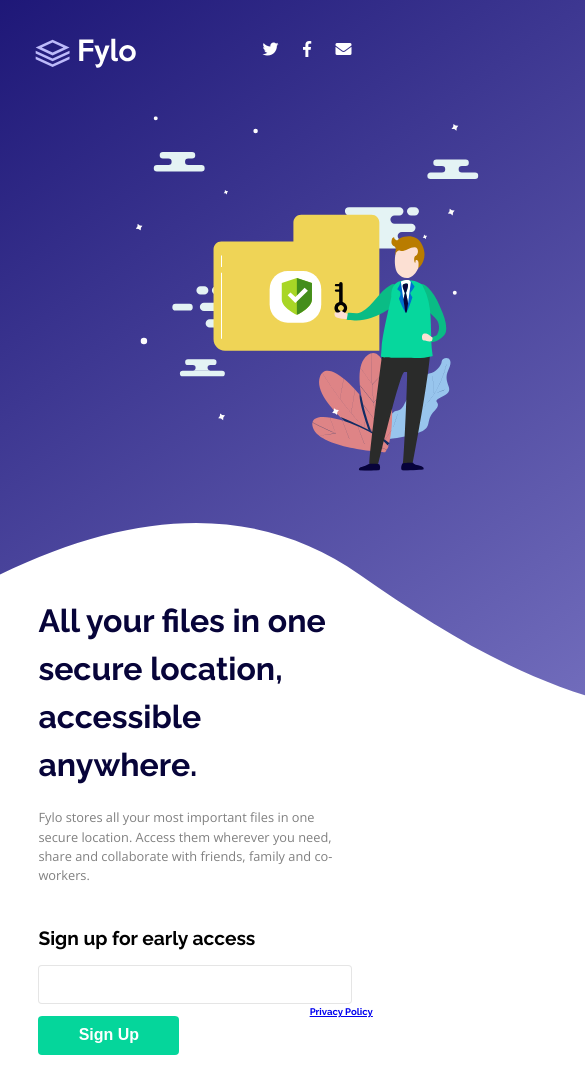
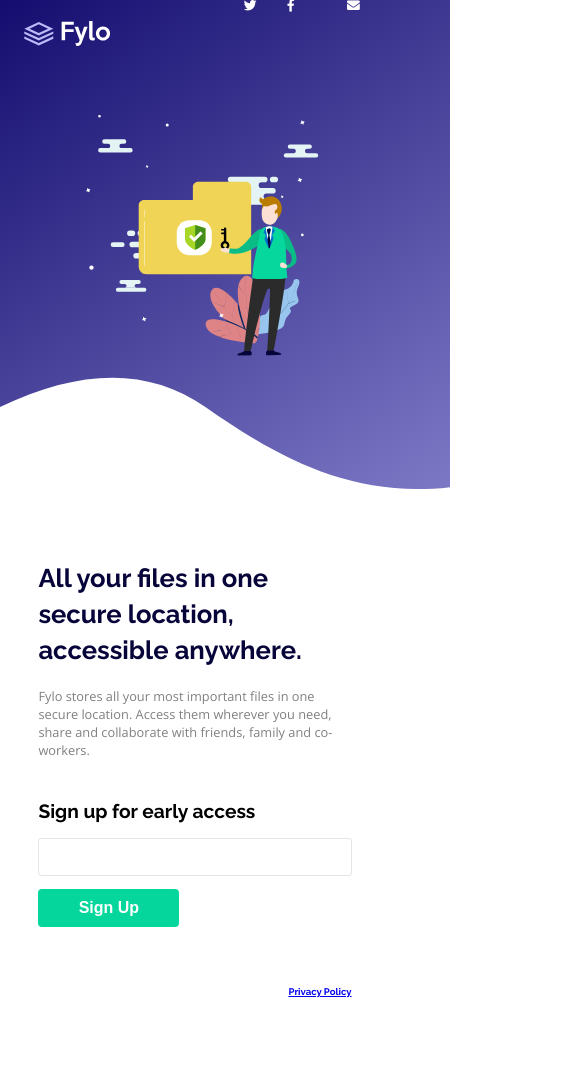
Before and after one commit to ihollarmide/fylo-landing-page-split, a website: page index.html in a window 390 px wide. Shown: the top 1074 px of the page, 585 px wide, since content can reach past the window. After the commit the page ends 1011 px from the top, so only its background shows below. Drawn offline with nearby package versions, Linux system fonts and the light colour scheme.

Commit message:
Completed the mobile layout

```diff
--- a/index.html
+++ b/index.html
@@ -21,17 +21,20 @@
       <div class="content">
 
         <header class="header">
-              <svg xmlns="http://www.w3.org/2000/svg" width="100" height="40" class="header__logo">
+              <svg xmlns="http://www.w3.org/2000/svg" class="header__logo">
                 <path class="header__logo--shape" d="M759.518 304.147L276.498 528.08v2.087l483.02 223.942 484.722-224.704v-.564L759.518 304.147zm0 368.176L450.634 529.128l308.894-143.204 308.923 143.204-308.933 143.195zm-483.02 113.628v81.588l483.02 221.123 484.722-221.875V785.2l-484.722 221.36-483.02-220.608zm0-165.451v81.588l483.02 221.093 484.722-221.845v-81.598l-484.722 221.35L276.498 620.5z" fill="#bdbafa"/>
                 <path class="header__logo--text" d="M1925.144 402.109h-287.987V544.57h284.157v96.506h-284.157v271.137h-116.42V300.24h404.407V402.11zm463.383 66.635l-199.14 526.188q-22.212 58.976-58.21 85.018t-85.783 26.04q-7.66 0-16.85-1.148t-17.617-3.447l-36.764-102.633q13.02 6.127 26.807 9.574t26.042 3.446q26.041 0 47.487-11.871t32.934-44.04l15.319-44.424-170.8-442.703H2072.2l101.868 284.923 95.74-284.923h118.718zm236.67 441.17q-13.021 6.128-29.488 9.958t-34.084 3.83q-24.51 0-47.104-6.51t-39.445-21.064-26.807-37.913-9.957-56.295V276.498h112.59v506.274q0 27.573 11.106 37.913t26.424 10.34q19.148 0 36.764-11.489v90.379zm510.87-219.053q0 49.785-18.383 92.294t-50.55 73.528-75.444 49.02-92.294 17.998-91.91-17.999-75.06-49.402-50.551-73.911-18.382-91.528q0-48.253 18.765-90.761t50.933-74.295 75.06-49.785 91.145-17.999q49.02 0 92.294 18t75.443 49.018 50.551 73.912 18.382 91.91zm-110.293 0q0-28.339-9.957-52.848t-27.19-42.892-40.212-28.722-49.019-10.34-49.019 10.34-40.21 28.722-27.19 42.892-9.958 52.848 9.957 52.849 27.19 42.891 40.211 28.723 49.02 10.34 49.018-10.34 40.211-28.723 27.19-42.891 9.958-52.849z"/>
               </svg>
               <div class="header__social-icons">
-                  <i class="fab fa-twitter header__icon"></i>
-                  <i class="fab fa-facebook-f header__icon"></i>
-                  <i class="fas fa-envelope header__icon"></i>
+                  <a href="#" class="header__icon-link"><i class="fab fa-twitter header__icon"></i></a>
+                  <a href="#" class="header__icon-link"><i class="fab fa-facebook-f header__icon"></i></a>
+                  <a href="#" class="header__icon-link"><i class="fas fa-envelope header__icon"></i></a>
               </div>
-              <img src="images/bg-intro.svg" alt="Intro" class="header__intro">
-              <img src="images/illustration-main.svg" alt="illustration" class="header__illustration">
+              <svg width="375" height="445" xmlns="http://www.w3.org/2000/svg" class="header__intro"><defs><linearGradient x1="14.569%" y1="-6.457%" x2="132.964%" y2="153.753%" id="a"><stop stop-color="#110A6D" offset="0%"/><stop stop-color="#BDBAFA" offset="100%"/><stop stop-color="#BDBAFA" offset="100%"/></linearGradient></defs><path d="M0 376.28c67.572-32.674 124.62-32.674 171.144 0 69.787 49.013 141.558 86.511 242.423 59.172 67.244-18.226 67.244-163.377 0-435.452H0v376.28z" fill="url(#a)" fill-rule="evenodd"/></svg>
+              <div class="header__illustration-box">
+                <img src="images/illustration-main.svg" alt="illustration" class="header__illustration">
+              </div>
+
 
         </header>
 
--- a/package.json
+++ b/package.json
@@ -9,10 +9,9 @@
     "start": "npm-run-all --parallel devserver watch:sass",
 
     "compile:sass": "node-sass sass/main.scss css/styles.comp.css",
-    "concat:css": "concat -o css/styles.concat.css css/icon-font.css css/styles.comp.css",
-    "prefix:css": "postcss --use autoprefixer -b \"last 10 versions\" css/styles.concat.css -o css/styles.prefix.css",
+    "prefix:css": "postcss --use autoprefixer -b \"last 10 versions\"  -o css/styles.prefix.css",
     "compress:css": "node-sass css/styles.prefix.css css/styles.min.css --output-style compressed",
-    "build:css": "npm-run-all compile:sass concat:css prefix:css compress:css"
+    "build:css": "npm-run-all compile:sass prefix:css compress:css"
 
   },
   "repository": {
--- a/sass/_base.scss
+++ b/sass/_base.scss
@@ -27,4 +27,8 @@ body {
     font-family: 'Open Sans', 'Raleway', sans-serif;
     font-weight: 400;
     line-height: 1.5;
+
+    @media only screen and (max-width: 768px) {
+        line-height: 1;
+    }
 }
--- a/sass/_component.scss
+++ b/sass/_component.scss
@@ -2,21 +2,39 @@
     grid-column: 1 / -1;
 
     display: flex;
+
     position: relative;
 
     @media only screen and (max-width: 768px) {
-        margin-top: 3rem;
-        padding: 0 6rem 0 4rem;
+        grid-row: 1 / 2;
+        height: 65vh;
+
+        display: grid;
+        position: unset;
+        grid-template-columns:repeat(8, 1fr);
+        grid-template-rows: repeat(6, min-content);
     }
 
     &__logo {
 
         flex: 50% 0 0;
+
+        @media only screen and (max-width: 768px) {
+            flex: unset;
+            grid-column: 1 / 3;
+            grid-row: 1 / 2;
+            z-index: 1000;
+            padding: 2rem 0 0 2.5rem;
+        }
         &--shape {
             transform: scale(.03);
 
             @media only screen and (max-width: 768px) {
                 transform: scale(.035);
+            }
+
+            @media only screen and (max-width: 400px) {
+                transform: scale(.03);
             }
         }
 
@@ -26,6 +44,10 @@
             @media only screen and (max-width: 768px) {
                 transform: scale(.035);
                 fill: #fff;
+            }
+
+            @media only screen and (max-width: 400px) {
+                transform: scale(.03);
             }
         }
 
@@ -41,9 +63,31 @@
         & > *:not(:first-child) {
             margin-left: 20%;
 
-            @media only screen and (max-width: 700px) {
-                margin-left: 15%;
+            @media only screen and (max-width: 768px) {
+                margin-right: 15%;
             }
+        }
+
+        @media only screen and (max-width: 768px) {
+            flex: unset;
+            display: unset;
+            justify-content: unset;
+            align-items: unset;
+            height: unset;
+
+            grid-column: 6 / 9;
+            grid-row: 1 / 2;
+            z-index: 1500;
+        }
+    }
+
+    &__icon-link {
+        text-decoration: none;
+        text-transform: uppercase;
+        color: #fff;
+
+        @media only screen and (max-width: 768px) {
+            margin-top: 10%;
         }
     }
 
@@ -54,34 +98,65 @@
         @media only screen and (max-width: 768px) {
             color: #fff;
             align-self: center;
+
+        }
+
+        @media only screen and (max-width: 400px) {
+            font-size: 2rem;
         }
     }
 
     &__intro {
-        display: none;
+        height: 0;
+        width: 0;
+        visibility: hidden;
+        opacity: 0;
+
         @media only screen and (max-width: 768px) {
-            display: unset;
-            position: absolute;
-            z-index: -1000;
-            top: 0;
-            left: 0;
+            height: unset;
+            width: unset;
+            visibility: visible;
+            opacity: 1;
+            grid-column: 1 / -1;
+            grid-row: 1 / -1;
             transform: scale(2.1);
             transform-origin: left;
-            max-width: 100vw;
+        }
+
+        @media only screen and (max-width: 600px) {
+            transform: scale(1.8);
+        }
+
+        @media only screen and (max-width: 500px) {
+            transform: scale(1.5);
+        }
+
+        @media only screen and (max-width: 400px) {
+            transform: scale(1.2);
+        }
+
+        @media only screen and (max-width: 375px) {
+            transform: scale(1);
+            transform-origin: 0;
+            // margin-top: -20%;
         }
     }
 
-    &__illustration {
+    &__illustration-box {
         display: none;
 
         @media only screen and (max-width: 768px) {
             display: unset;
             position: absolute;
-            z-index: 1000;
-            top: 70%;
-            left: 20%;
-            transform: scale(.75);
+            top: 28%;
+            left: 48%;
+            transform: translate(-50%, -50%);
         }
+
+    }
+
+    &__illustration {
+        width: 115%;
     }
 }
     .fylo {
@@ -93,10 +168,15 @@
 
         @media only screen and (max-width: 768px) {
             display: unset;
-            position: absolute;
-            top: 70vh;
-            padding: 1rem 6rem;
+            grid-template-rows: unset;
+            grid-row-gap: unset;
+            grid-column: 1 / -1;
+            grid-row: 2 / 3;
+            padding: 2rem 6rem;
+            line-height: 1.4;
+
         }
+
 
         &__heading {
             font-size: 3.5rem;
@@ -105,7 +185,7 @@
             color: hsl(243, 87%, 12%);
 
             @media only screen and (max-width: 768px) {
-                font-size: 5rem;
+                font-size: 4rem;
             }
         }
 
@@ -194,6 +274,12 @@
         grid-template-rows: 1fr 3fr;
         grid-row-gap: 2rem;
 
+        @media only screen and (max-width: 768px) {
+            padding: 1rem 6rem 2rem 6rem;
+            line-height: 1.4;
+
+        }
+
         &__privacy {
             font-size: 1.5rem;
             font-family: 'Raleway', sans-serif;
@@ -202,16 +288,8 @@
             justify-self: end;
             align-self: end;
 
-            @media only screen and (max-width: 768px) {
-                justify-self: normal;
-                align-self: center;
+        @media only screen and (max-width: 768px) {
+            grid-row: 3 / 4;
             }
         }
-
-        @media only screen and (max-width: 768px) {
-            position: absolute;
-            top: 110vh;
-            height: 15vh;
-            width: 100%;
-        }
     }
--- a/sass/_layout.scss
+++ b/sass/_layout.scss
@@ -40,7 +40,9 @@
     }
 
     @media only screen and (max-width: 768px) {
-        display: unset;
-        width: 100vw;
+        padding: 0;
+
+        grid-template-columns: 1fr;
+        grid-template-rows: repeat(3, max-content);
     }
 }
```
Also changed, not shown: css/main.css.
